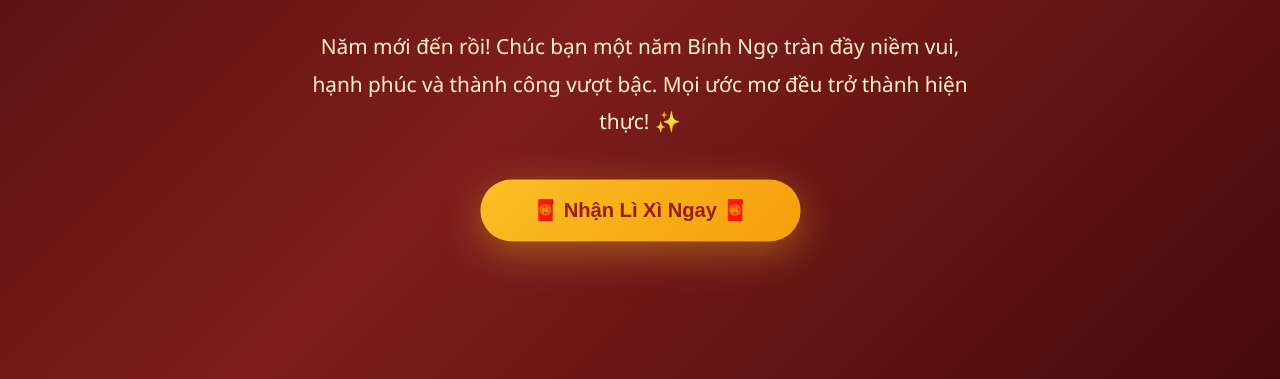
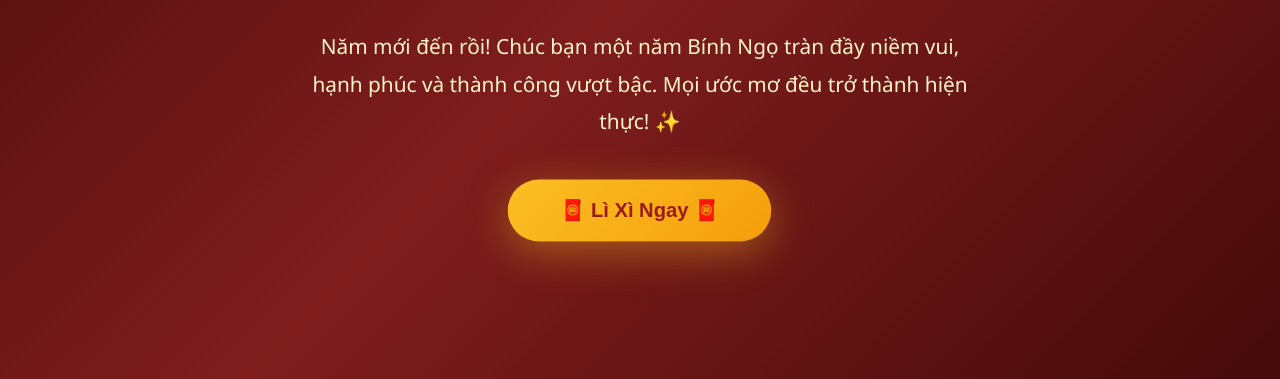
Before and after one commit to Tranducvu1/Portfolio, a plain HTML site: page index.html in a window 1280 px wide. Shown: the part 421-800 px from the top of the page. Drawn offline with Linux system fonts and the light colour scheme.

Commit message:
Update index.html

```diff
--- a/index.html
+++ b/index.html
@@ -539,7 +539,7 @@
             Mọi ước mơ đều trở thành hiện thực! ✨
         </p>
         <button class="continue-btn" onclick="showMainScreen()">
-            🧧 Nhận Lì Xì Ngay 🧧
+            🧧 Lì Xì Ngay 🧧
         </button>
     </div>
 
```
